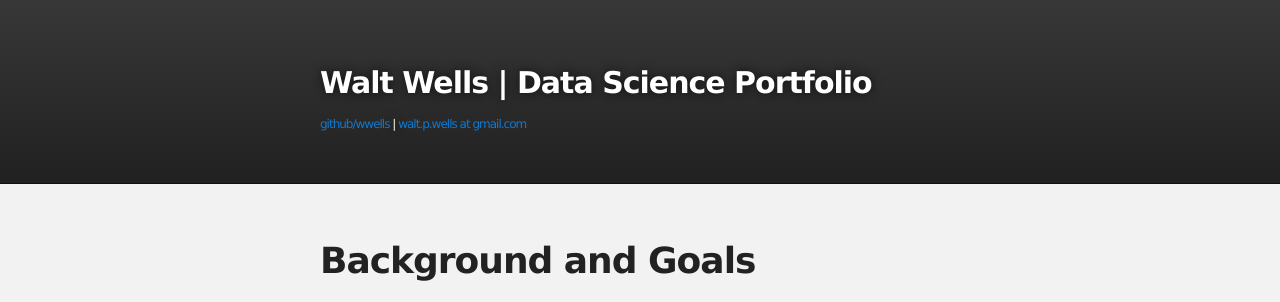
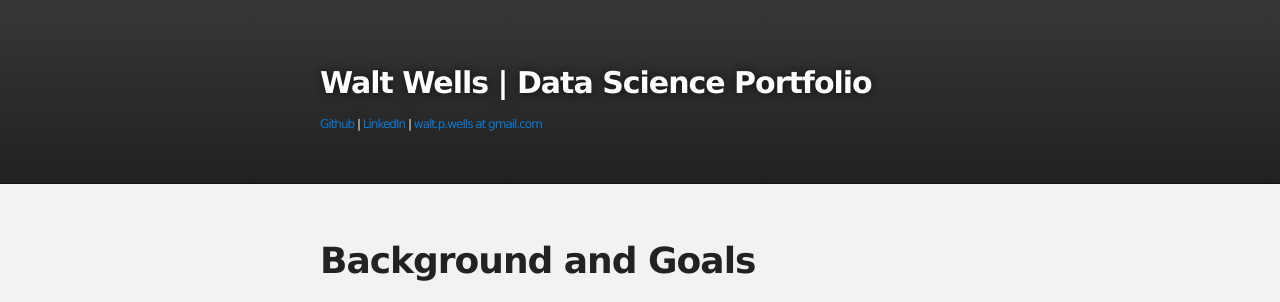
Before and after one commit to wwells/wwells.github.io, a Jekyll site: the page built from index.md, in a window 1280 px wide and 900 px high. Shown: the top 302 px of the window. Built offline with Jekyll 4.4.1, drawn with Linux system fonts in a browser that asks for light colours; our own code applies the rules of GitHub Pages for plain Markdown files.

Commit message:
feat(site): fin

```diff
--- a/_layouts/default.html
+++ b/_layouts/default.html
@@ -19,7 +19,7 @@
     <div id="header_wrap" class="outer">
         <header class="inner">
           <h1 id="project_title">Walt Wells | Data Science Portfolio</h1>
-          <h2 id="project_tagline"><a href="https://github.com/wwells" target="blank">github/wwells</a> | <a href="mailto:walt.p.wells@gmail.com">walt.p.wells at gmail.com</a></h2>
+          <h2 id="project_tagline"><a href="https://github.com/wwells" target="blank">Github</a>  |  <a href="https://www.linkedin.com/in/walt-wells-34609aa/">LinkedIn</a>  |  <a href="mailto:walt.p.wells@gmail.com">walt.p.wells at gmail.com</a> </h2>
         </header>
 
     </div>
```
Also changed, not shown: 1 other file.
